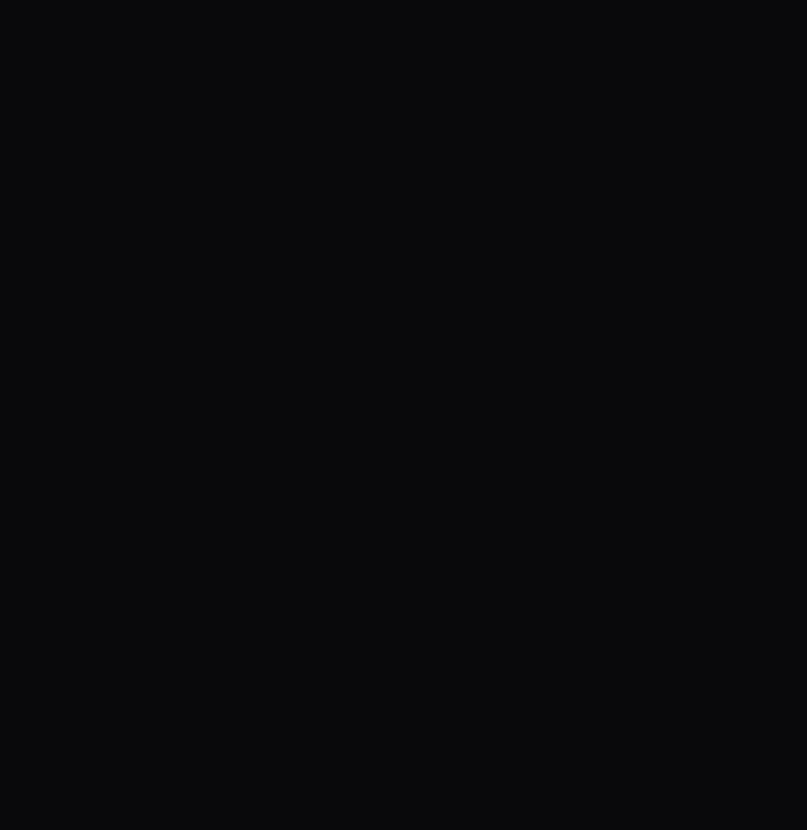
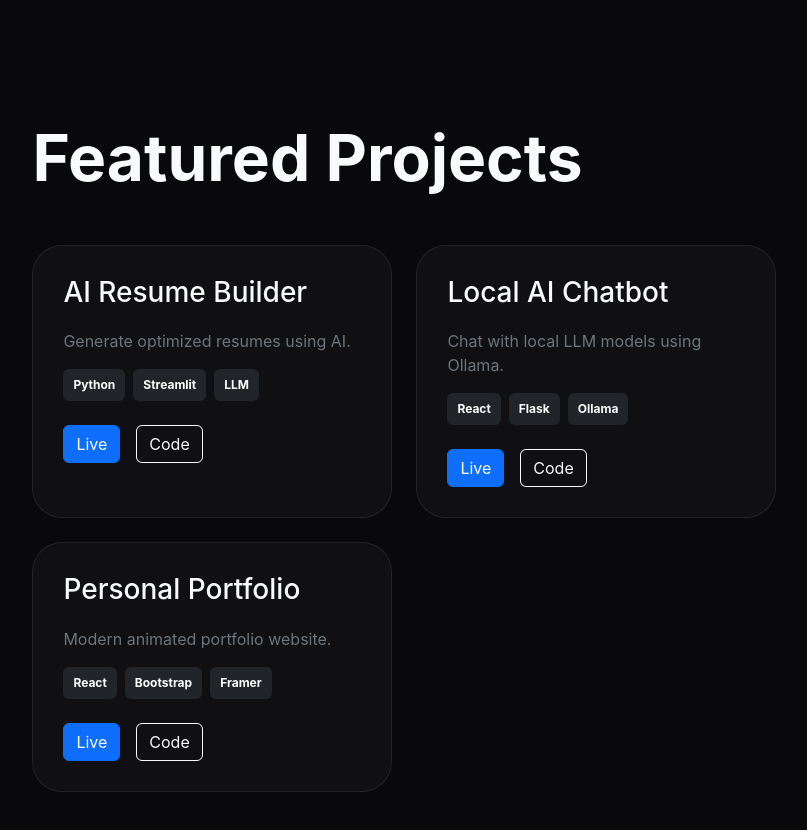
Before and after one commit to debugwithpriyanka/personal-portfolio, a React app: page / in a window 1280 px wide. Shown: the part 1580-2410 px from the top of the page, without its empty margins (70-877 px from the left). Before the commit the page ends 1700 px from the top, so only its background shows below. Built offline with nearby package versions, Linux system fonts and the light colour scheme; the HTML template or start-up script is replaced by a standard one.

Commit message:
Create premimum projects showcase

```diff
--- a/src/App.jsx
+++ b/src/App.jsx
@@ -1,6 +1,7 @@
 import CustomNavbar from "./components/Navbar"
 import Hero from "./components/Hero"
 import About from "./components/About"
+import Projects from "./components/Projects"
 
 function App(){
 
@@ -14,6 +15,8 @@
 
 <About/>
 
+<Projects/>
+
 </>
 
 )
--- /dev/null
+++ b/src/components/Projects.jsx
@@ -0,0 +1,174 @@
+export default function Projects(){
+
+const projects=[
+
+{
+title:"AI Resume Builder",
+desc:"Generate optimized resumes using AI.",
+
+stack:[
+"Python",
+"Streamlit",
+"LLM"
+]
+},
+
+{
+title:"Local AI Chatbot",
+desc:"Chat with local LLM models using Ollama.",
+
+stack:[
+"React",
+"Flask",
+"Ollama"
+]
+},
+
+{
+title:"Personal Portfolio",
+desc:"Modern animated portfolio website.",
+
+stack:[
+"React",
+"Bootstrap",
+"Framer"
+]
+}
+
+]
+
+return(
+
+<section
+id="projects"
+className="section"
+>
+
+<h1
+className="
+display-3
+fw-bold
+mb-5
+"
+>
+
+Featured Projects
+
+</h1>
+
+<div
+className="
+d-flex
+gap-4
+flex-wrap
+"
+>
+
+{
+
+projects.map(
+(
+project,
+index
+)=>(
+
+<div
+key={index}
+className="project-card"
+>
+
+<h3>
+
+{project.title}
+
+</h3>
+
+<p
+className="
+text-secondary
+"
+>
+
+{project.desc}
+
+</p>
+
+<div
+className="
+d-flex
+gap-2
+flex-wrap
+"
+>
+
+{
+
+project.stack.map(
+tech=>
+
+<span
+className="
+badge
+bg-dark
+"
+>
+
+{tech}
+
+</span>
+
+)
+
+}
+
+</div>
+
+<div
+className="
+mt-4
+d-flex
+gap-3
+"
+>
+
+<a
+href="#"
+className="
+btn
+btn-primary
+"
+>
+
+Live
+
+</a>
+
+<a
+href="#"
+className="
+btn
+btn-outline-light
+"
+>
+
+Code
+
+</a>
+
+</div>
+
+</div>
+
+)
+
+)
+
+}
+
+</div>
+
+</section>
+
+)
+
+}
--- a/src/styles/global.css
+++ b/src/styles/global.css
@@ -180,3 +180,66 @@
 z-index:-1;
 
 }
+
+.project-card{
+
+width:360px;
+
+padding:30px;
+
+border-radius:30px;
+
+background:
+
+rgba(
+255,
+255,
+255,
+0.03
+);
+
+border:
+
+1px solid
+rgba(
+255,
+255,
+255,
+0.08
+);
+
+transition:.4s;
+
+}
+
+.project-card:hover{
+
+transform:
+
+translateY(
+-10px
+);
+
+box-shadow:
+
+0 0 80px
+rgba(
+109,
+93,
+254,
+0.2
+);
+
+}
+
+.project-card h3{
+
+margin-bottom:20px;
+
+}
+
+.badge{
+
+padding:10px;
+
+}
```
